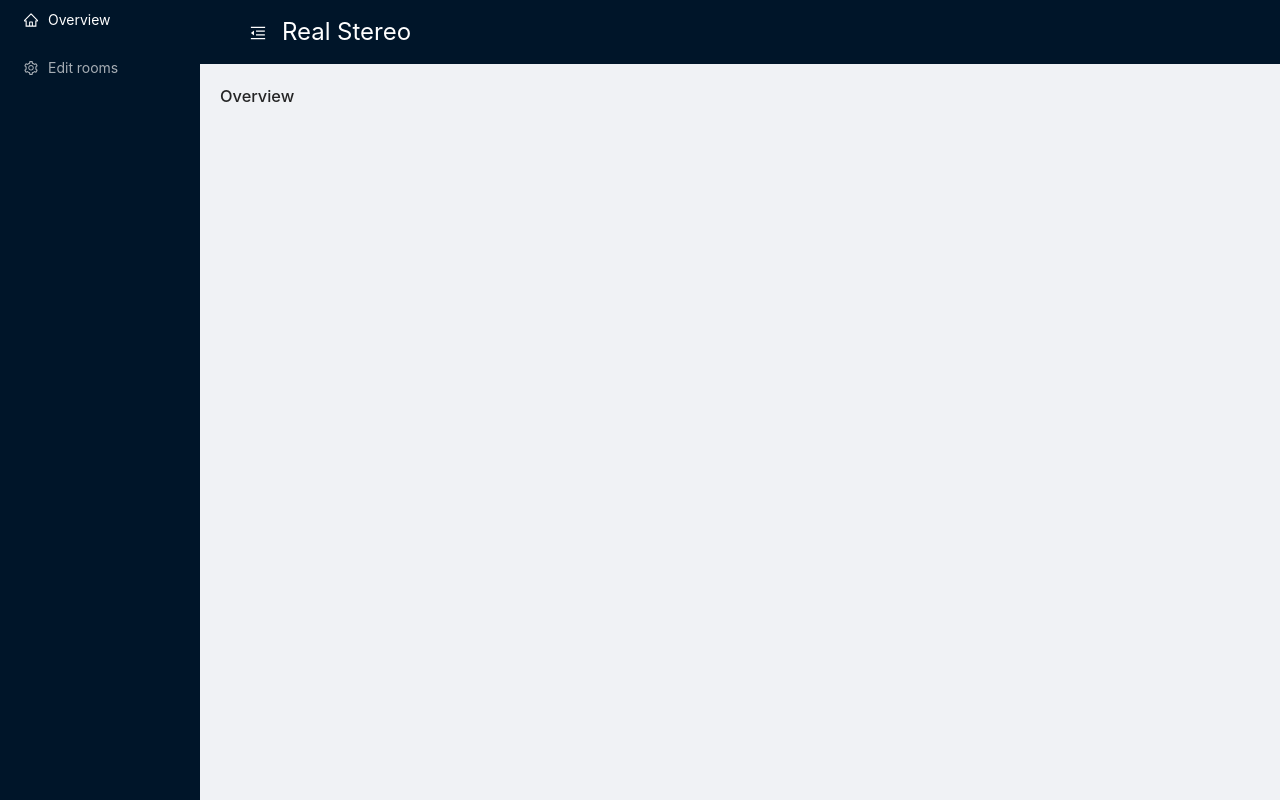
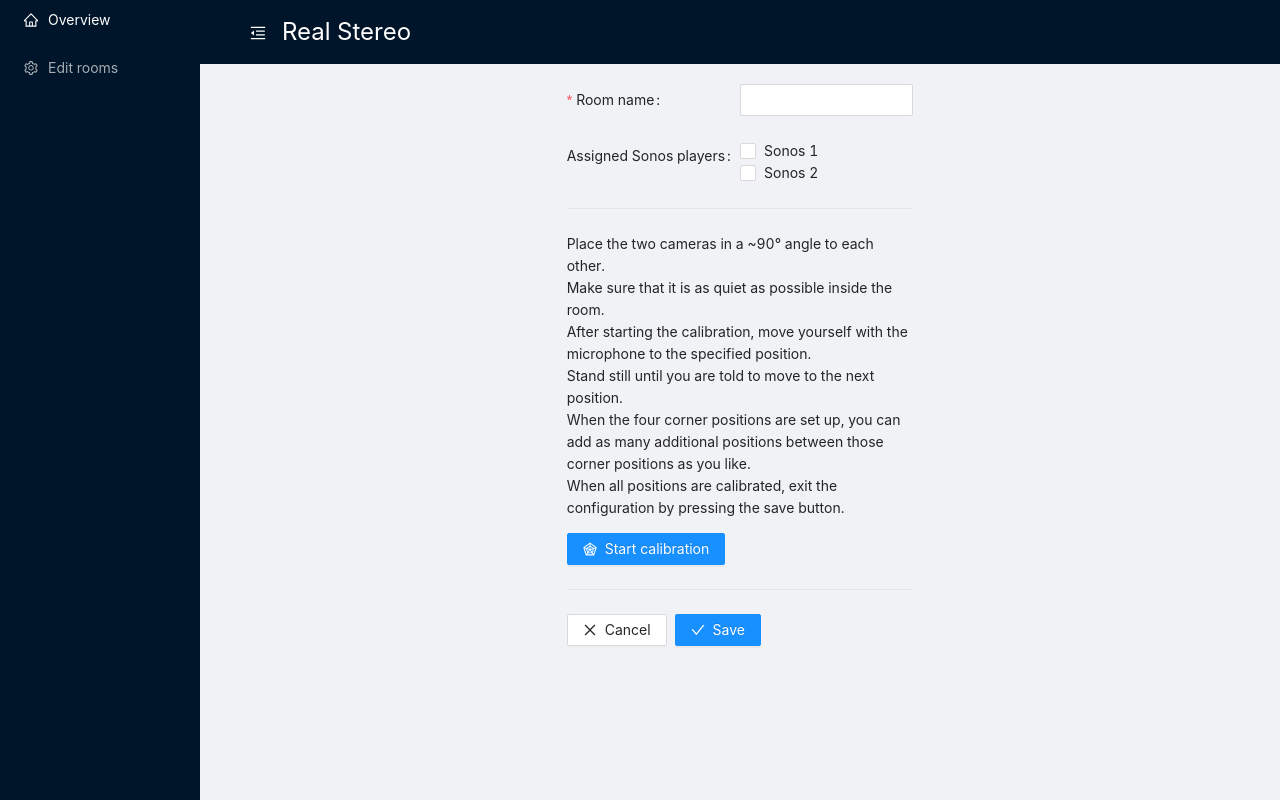
Before and after one commit to ItsEcholot/real-stereo-extended, a React (Create React App) app in the folder frontend/: page /rooms/new/edit in a window 1280 px wide. Built offline with nearby package versions, Linux system fonts and the light colour scheme.

Commit message:
Basic markup for EditRoomPage

```diff
--- a/frontend/src/App.tsx
+++ b/frontend/src/App.tsx
@@ -4,6 +4,7 @@ import Layout from './components/Layout';
 import SocketProvider from './services/socketProvider';
 import OverviewPage from './pages/Overview';
 import EditRoomsPage from './pages/EditRooms';
+import EditRoomPage from './pages/EditRoom';
 import './App.css';
 
 const App: FunctionComponent<{}> = () => {
@@ -12,12 +13,18 @@ const App: FunctionComponent<{}> = () => {
       <Router>
         <Layout>
           <Switch>
-            <Route path="/rooms/edit">
+            <Route exact path="/">
+              <OverviewPage />
+            </Route>
+            <Route exact path="/rooms/edit">
               <EditRoomsPage />
             </Route>
-            <Route path="/">
-              <OverviewPage />
+            <Route exact path="/rooms/new/edit" >
+              <EditRoomPage />
             </Route>
+            <Route exact path="/rooms/:roomId/edit" render={props => (
+              <EditRoomPage roomId={parseInt(props.match.params.roomId, 10)} />
+            )} />
           </Switch>
         </Layout>
       </Router>
--- a/frontend/src/components/Header/index.tsx
+++ b/frontend/src/components/Header/index.tsx
@@ -6,7 +6,7 @@ import {
 } from '@ant-design/icons';
 import styles from './styles.module.css';
 
-interface HeaderProps {
+type HeaderProps = {
   title: string;
   siderCollapsed: boolean;
   onSiderCollapse: (siderCollapsed: boolean) => void;
--- a/frontend/src/components/MainMenu/index.tsx
+++ b/frontend/src/components/MainMenu/index.tsx
@@ -10,7 +10,7 @@ import styles from './styles.module.css';
 
 const { SubMenu } = Menu;
 
-interface MainMenuProps {
+type MainMenuProps = {
   siderBroken: boolean;
   onSiderCollapse: (siderCollapsed: boolean) => void;
 }
--- /dev/null
+++ b/frontend/src/pages/EditRoom/index.tsx
@@ -0,0 +1,61 @@
+import { FunctionComponent } from 'react';
+import { Checkbox, Col, Divider, Form, Input, Row, Button, Space } from 'antd';
+import {
+  RadarChartOutlined,
+  CloseOutlined,
+  CheckOutlined,
+} from '@ant-design/icons';
+import { useRooms } from '../../services/rooms';
+
+type EditRoomPageProps = {
+  roomId?: number;
+}
+
+const EditRoomPage: FunctionComponent<EditRoomPageProps> = () => {
+  const { rooms, createRoom, updateRoom } = useRooms();
+
+  return (
+    <Row justify="center">
+      <Col xl={8} lg={12} md={16} xs={24}>
+        <Form
+          labelCol={{ span: 12 }}
+          wrapperCol={{ span: 12 }}
+          labelAlign="left">
+          <Form.Item
+            label="Room name"
+            name="name"
+            rules={[{ required: true, message: 'Please input a name' }]}>
+            <Input />
+          </Form.Item>
+          <Form.Item
+            label="Assigned Sonos players">
+            <Checkbox.Group
+              options={['Sonos 1', 'Sonos 2']} />
+          </Form.Item>
+        </Form>
+        <Divider />
+        <p>
+          Place the two cameras in a ~90° angle to each other.
+          <br />
+          Make sure that it is as quiet as possible inside the room.
+          <br />
+          After starting the calibration, move yourself with the microphone to the specified position.
+          <br />
+          Stand still until you are told to move to the next position.
+          <br />
+          When the four corner positions are set up, you can add as many additional positions between those corner positions as you like.
+          <br />
+          When all positions are calibrated, exit the configuration by pressing the save button.
+        </p>
+        <Button type="primary" icon={<RadarChartOutlined />}>Start calibration</Button>
+        <Divider />
+        <Space>
+          <Button type="default" icon={<CloseOutlined />}>Cancel</Button>
+          <Button type="primary" icon={<CheckOutlined />}>Save</Button>
+        </Space>
+      </Col>
+    </Row>
+  );
+}
+
+export default EditRoomPage;
--- a/frontend/src/pages/EditRooms/index.tsx
+++ b/frontend/src/pages/EditRooms/index.tsx
@@ -2,8 +2,10 @@ import { Button, Col, List, Row } from 'antd';
 import { FunctionComponent } from 'react';
 import { useRooms } from '../../services/rooms';
 import { PlusOutlined } from '@ant-design/icons';
+import { useHistory } from 'react-router-dom';
 
 const EditRoomsPage: FunctionComponent<{}> = () => {
+  const history = useHistory();
   const { rooms } = useRooms();
 
   return (
@@ -23,7 +25,7 @@ const EditRoomsPage: FunctionComponent<{}> = () => {
           footer={
             <List.Item
               actions={[
-                <Button type="primary" shape="circle" icon={<PlusOutlined />} />
+                <Button type="primary" shape="circle" icon={<PlusOutlined />} onClick={() => history.push('/rooms/new/edit')} />
               ]}>
               <List.Item.Meta
                 title="Add new room" />
```
